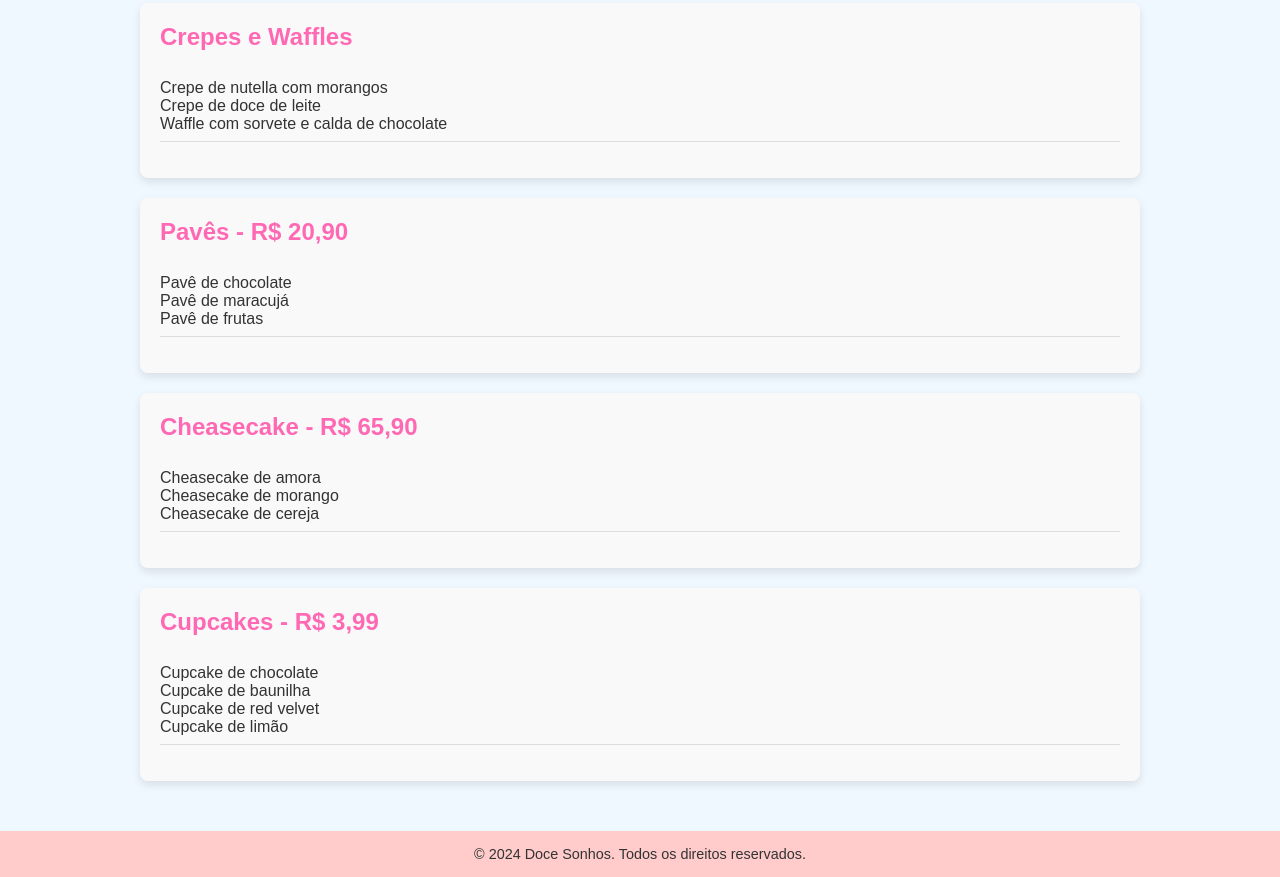
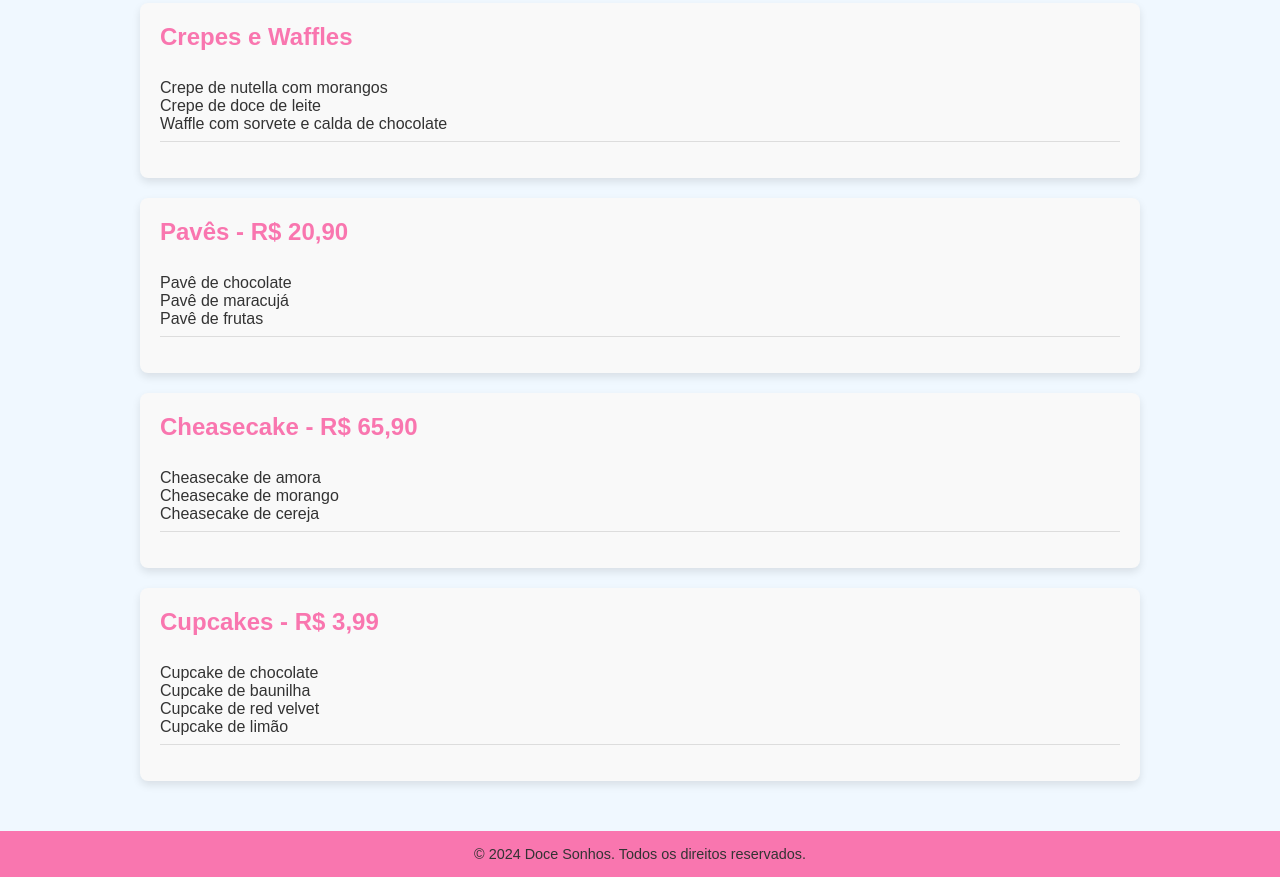
Before and after one commit to m4rych3rry/Doce-Sonhos, a plain HTML site: page produtos.html in a window 1280 px wide. Shown: the part 1830-2707 px from the top of the page. Drawn offline with Linux system fonts and the light colour scheme.

Commit message:
Update produtos.html

```diff
--- a/produtos.html
+++ b/produtos.html
@@ -66,7 +66,7 @@
         }
 
         section h2 {
-            color: #ff69b4;
+            color: #f976af;
             font-size: 1.5em;
             margin-top: 0;
         }
@@ -86,7 +86,7 @@
         }
 
         footer {
-            background-color: #ffcccb;
+            background-color: #f976af;
             text-align: center;
             padding: 15px;
             font-size: 0.9em;
```
